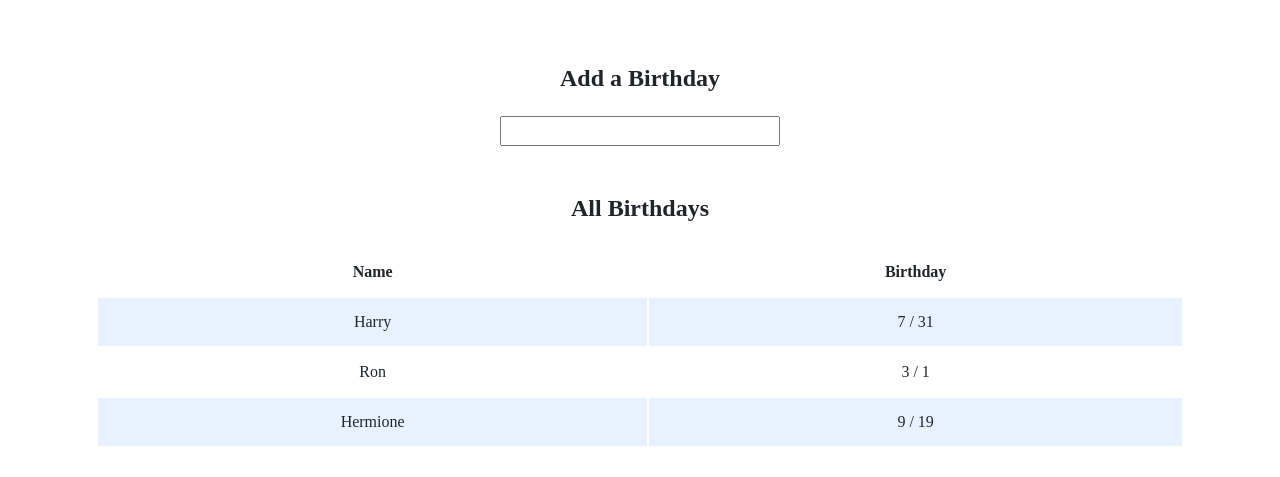
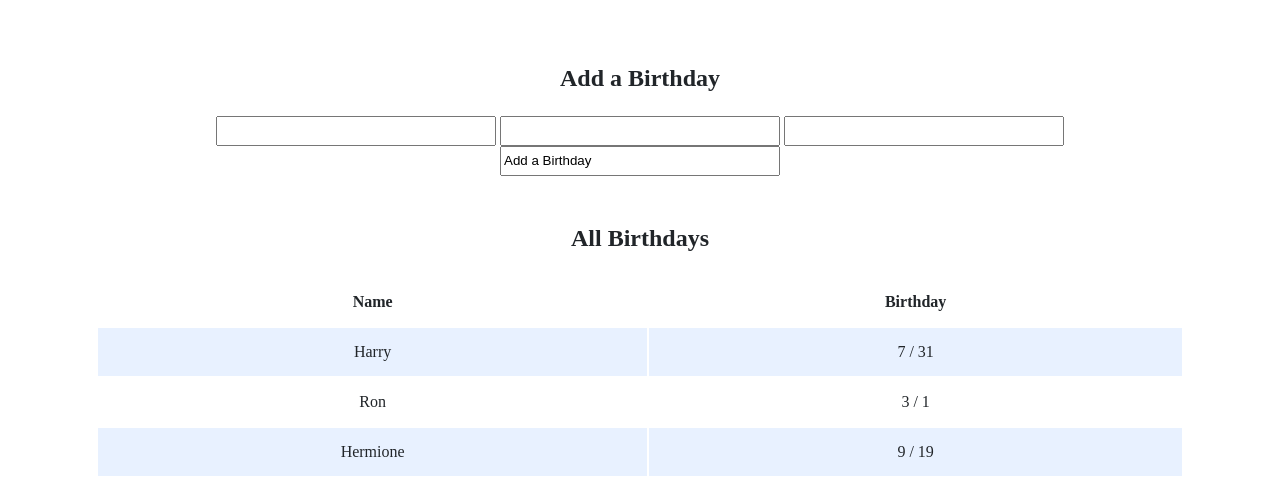
Before and after one commit to yeye11117/CS50-Codes, a Flask app: page / in a window 1280 px wide. Shown: the part 200-677 px from the top of the page. Run offline with Flask 2, Linux system fonts and the light colour scheme; data comes from the database, SQL or seed files in the repository; some libraries are stand-ins or nearby versions.

Commit message:
Thu, Nov 3, 2022, 11:39 PM +00:00

```diff
--- a/birthdays/templates/index.html
+++ b/birthdays/templates/index.html
@@ -17,6 +17,9 @@
                 <!-- TODO: Create a form for users to submit a name, a month, and a day -->
                 <form action="/" method="post">
                     <input type="text" palceholder="Banana" name="name">
+                    <input type="text" palceholder="Month" name="month">
+                    <input type="text" palceholder="Day" name="day">
+                    <input type="text" palceholder="Submit" value="Add a Birthday">
                 </form>
 
             </div>
```
